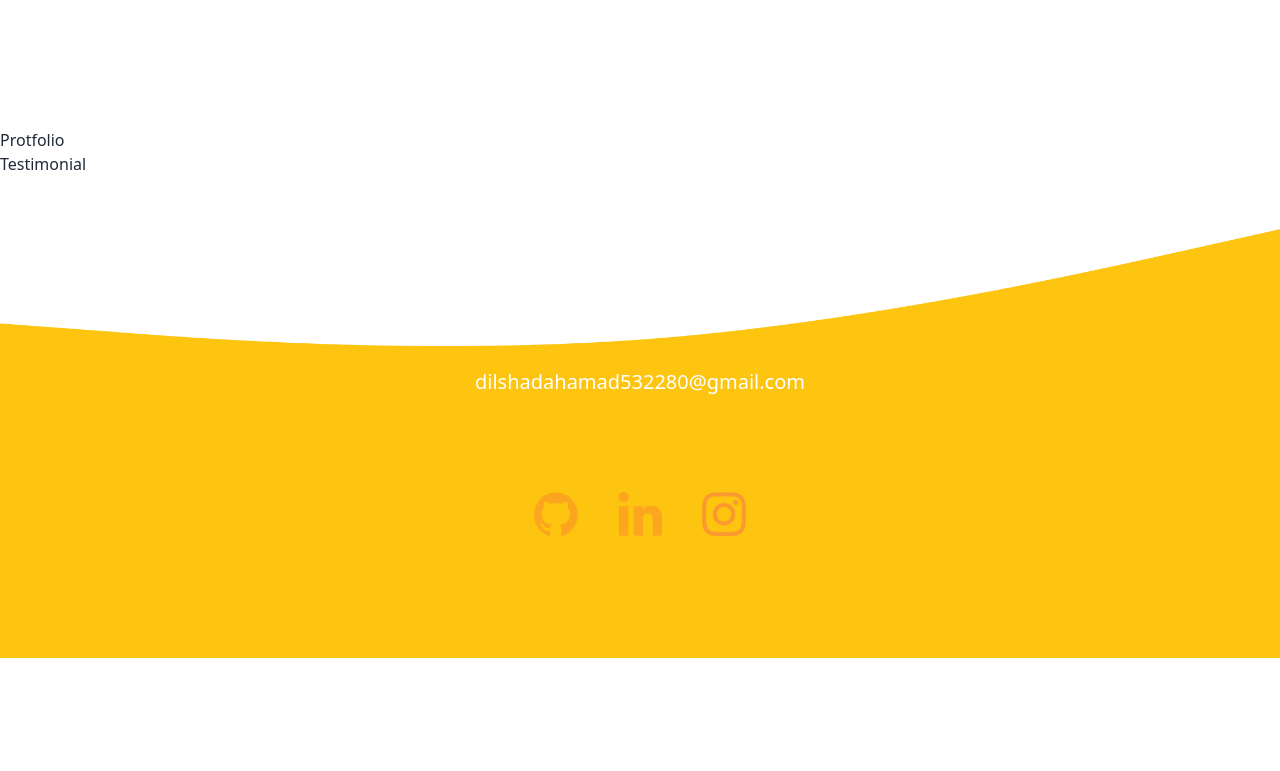
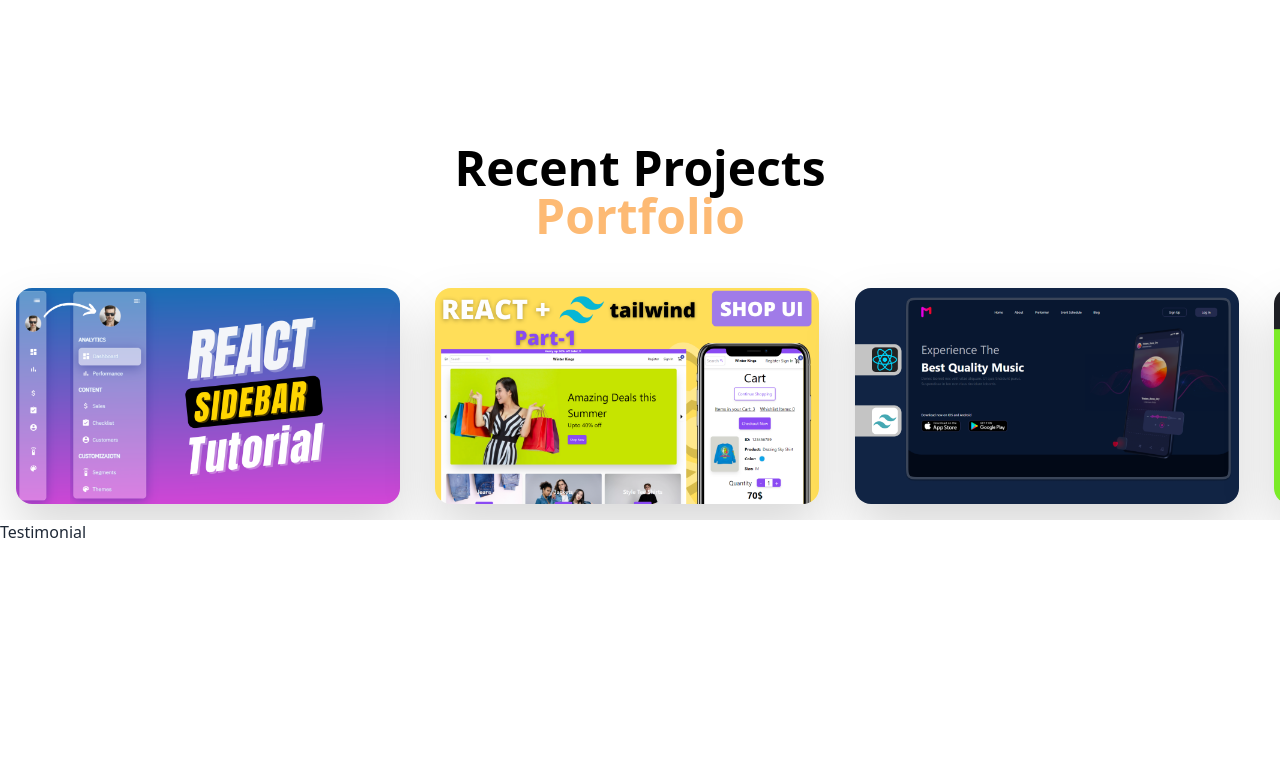
Before and after one commit to MuhammadDilshad532/Personal-Portfolio-React, a React (Vite) app: page / in a window 1280 px wide. Shown: the part 2520-3291 px from the top of the page. Before the commit the page ends 3178 px from the top, so only its background shows below. Built offline with nearby package versions, Linux system fonts and the light colour scheme; what tailwindcss-gradients would draw is missing.

Commit message:
Portfolio page done

```diff
--- a/package.json
+++ b/package.json
@@ -18,6 +18,7 @@
     "react-icons": "^5.1.0",
     "react-router-dom": "^6.23.0",
     "react-scroll": "^1.9.0",
+    "swiper": "^11.1.1",
     "tailwindcss-gradients": "^3.0.0"
   },
   "devDependencies": {
--- a/src/components/Footer/index.jsx
+++ b/src/components/Footer/index.jsx
@@ -6,7 +6,7 @@
 
 const Footer = () => {
   return (
-    <div className="flex flex-col items-center relative">
+    <div className="flex flex-col items-center relative mt-44">
       <span className="text-white text-xl mt-48">
         dilshadahamad532280@gmail.com
       </span>
--- a/src/components/Protfolio/Protfolio.jsx
+++ b/src/components/Protfolio/Protfolio.jsx
@@ -1,7 +1,64 @@
-import React from "react";
+import React, { useContext } from "react";
 
-const Protfolio = () => {
-  return <div>Protfolio</div>;
+import { Swiper, SwiperSlide } from "swiper/react";
+import "swiper/css";
+import Sidebar from "../../assets/img/sidebar.png";
+import Ecommerce from "../../assets/img/ecommerce.png";
+import HOC from "../../assets/img/hoc.png";
+import MusicApp from "../../assets/img/musicapp.png";
+import { themeContext } from "../../Context";
+
+const Portfolio = () => {
+  const theme = useContext(themeContext);
+  const darkMode = theme && theme.state ? theme.state.darkMode : false;
+
+  return (
+    <div className="portfolio flex items-center justify-center flex-col mt-16 overflow-hidden p-4">
+      <span
+        className="text-black text-5xl font-bold"
+        style={{ color: darkMode ? "white" : "" }}
+      >
+        Recent Projects
+      </span>
+      <span className="text-orange-300 text-5xl font-bold">Portfolio</span>
+      <Swiper
+        spaceBetween={10}
+        slidesPerView={3}
+        grabCursor={true}
+        direction="horizontal"
+        className="portfolio-slider overflow-visible mt-12 w-full"
+      >
+        <SwiperSlide>
+          <img
+            src={Sidebar}
+            alt=""
+            className="w-96 filter drop-shadow-2xl rounded-2xl"
+          />
+        </SwiperSlide>
+        <SwiperSlide>
+          <img
+            src={Ecommerce}
+            alt=""
+            className="w-96 filter drop-shadow-2xl rounded-2xl"
+          />
+        </SwiperSlide>
+        <SwiperSlide>
+          <img
+            src={MusicApp}
+            alt=""
+            className="w-96 filter drop-shadow-2xl rounded-2xl"
+          />
+        </SwiperSlide>
+        <SwiperSlide>
+          <img
+            src={HOC}
+            alt=""
+            className="w-96 filter drop-shadow-2xl rounded-2xl"
+          />
+        </SwiperSlide>
+      </Swiper>
+    </div>
+  );
 };
 
-export default Protfolio;
+export default Portfolio;
```
Also changed, not shown: 1 other file (tests, documents, lock files or other folders).
